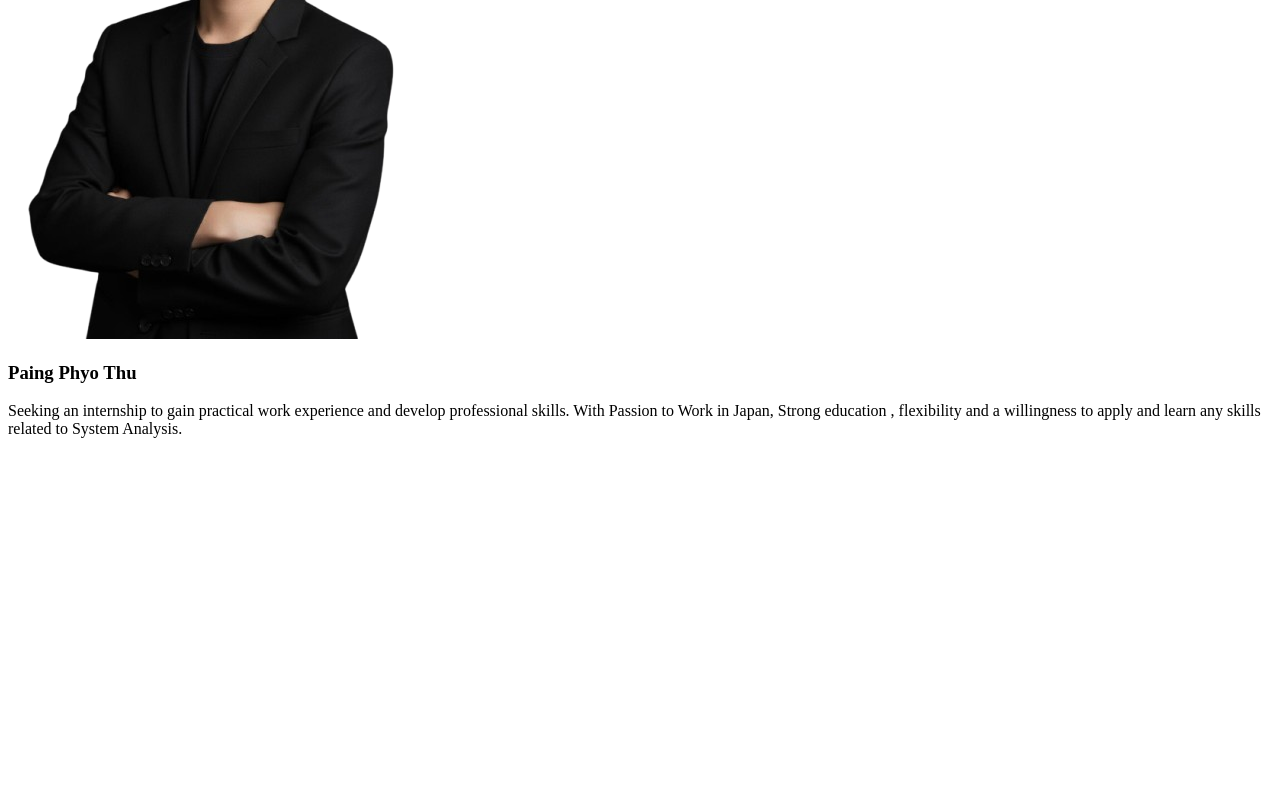
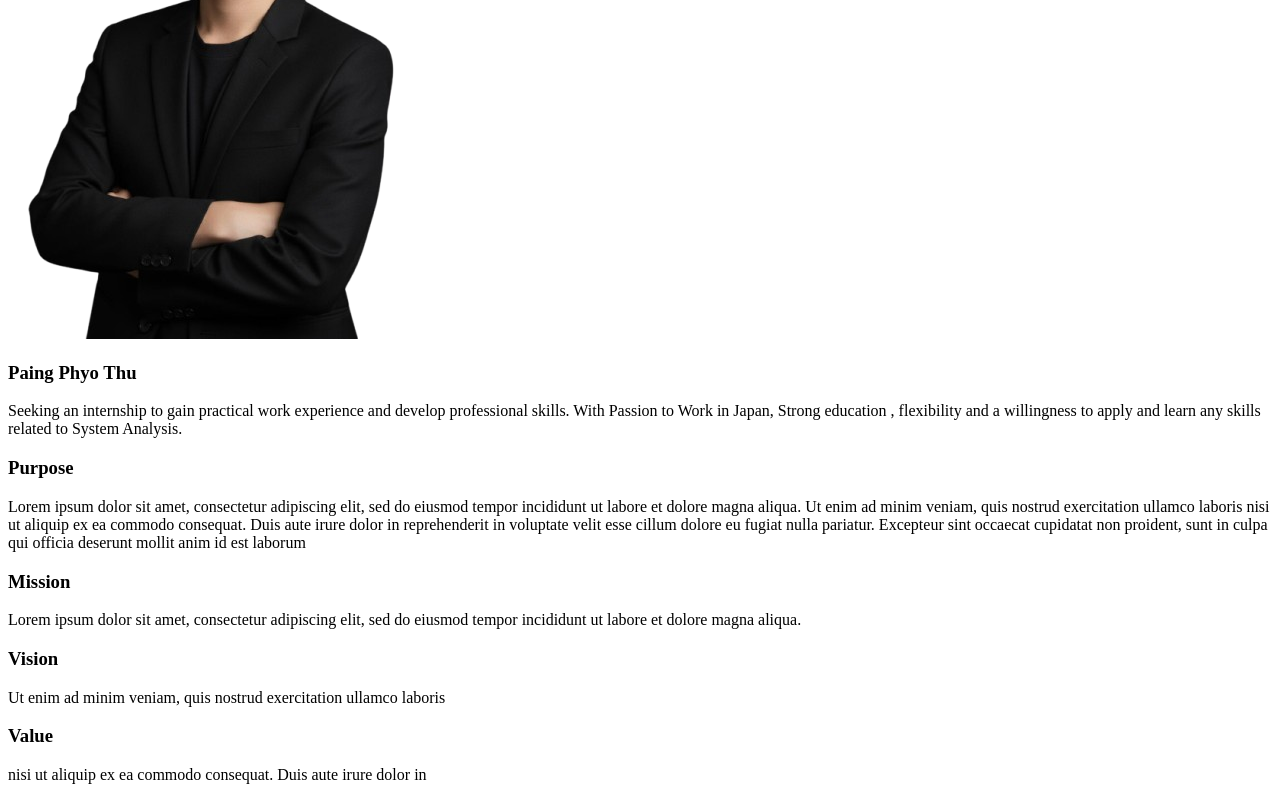
Before and after one commit to PaingPhyoThu-GD/Paing-Phyo-Thu-Portfolio, a React (Vite) app: page / in a window 1280 px wide. Shown: the part 432-1232 px from the top of the page. Before the commit the page ends 886 px from the top, so only its background shows below. Built offline with nearby package versions, Linux system fonts and the light colour scheme.

Commit message:
PMVV html_commit

```diff
--- a/package.json
+++ b/package.json
@@ -10,6 +10,7 @@
     "preview": "vite preview"
   },
   "dependencies": {
+    "prop-types": "^15.8.1",
     "react": "^19.3.1",
     "react-dom": "^19.3.1"
   },
--- a/src/App.jsx
+++ b/src/App.jsx
@@ -3,13 +3,15 @@ import { useState } from 'react'
 import './App.css'
 import Navbar from './Components/nav_bar_component/nav_bar_section'
 import Hero from './Components/Hero_component/hero_section'
+import PurposeMissionVisionValue from './Components/Purpose_Mission_Vision_Vale_component/pmvv_component'
 
 function App() {
 
 
   return (<>
-    <Navbar></Navbar>
-    <Hero></Hero>
+    <Navbar/>
+    <Hero/>
+    <PurposeMissionVisionValue/>
   </>
   )
 }
--- /dev/null
+++ b/src/Components/Card_component/card_component.jsx
@@ -0,0 +1,28 @@
+import PropTypes from "prop-types";
+
+function Card(props){
+    return(
+
+        <>
+            <h3>
+                {props.name}
+            </h3>
+            <p>
+               {props.description}
+            </p>
+        </>
+    )
+
+}
+
+Card.prototype = {
+    name : PropTypes.string,
+    description : PropTypes.string
+}
+Card.defaultProps ={
+    name : "Default Title",
+    description : "Lorem ipsum dolor sit amet, consectetur adipiscing elit mollit anim id est laborum"
+}
+
+
+export default Card
--- /dev/null
+++ b/src/Components/Purpose_Mission_Vision_Vale_component/pmvv_component.jsx
@@ -0,0 +1,36 @@
+import Card from "../Card_component/card_component"
+
+
+
+function PurposeMissionVisionValue(){
+
+    var card_info_list = [{name : "Mission", description :"Lorem ipsum dolor sit amet, consectetur adipiscing elit, sed do eiusmod tempor incididunt ut labore et dolore magna aliqua."},
+                    {name : "Vision" , description :"Ut enim ad minim veniam, quis nostrud exercitation ullamco laboris "},
+                    {name : "Value" , description : "nisi ut aliquip ex ea commodo consequat. Duis aute irure dolor in"}
+    ]
+
+    var card_component_list  = card_info_list.map((cardinfo)=>
+        <Card name={cardinfo.name} description={cardinfo.description}></Card>
+        )
+    return(
+        <>
+            <h3>
+                Purpose
+            </h3>
+            <p>
+                Lorem ipsum dolor sit amet, consectetur adipiscing elit,
+                sed do eiusmod tempor incididunt ut labore et dolore magna aliqua.
+                Ut enim ad minim veniam, quis nostrud exercitation ullamco laboris
+                nisi ut aliquip ex ea commodo consequat. Duis aute irure dolor in
+                reprehenderit in voluptate velit esse cillum dolore eu fugiat nulla pariatur.
+                Excepteur sint occaecat cupidatat non proident, sunt in culpa qui officia deserunt
+                mollit anim id est laborum
+            </p>
+            <div>
+                {card_component_list}
+            </div>
+        </>
+    )
+}
+
+export default PurposeMissionVisionValue
```
Also changed, not shown: 1 other file (tests, documents, lock files or other folders).
